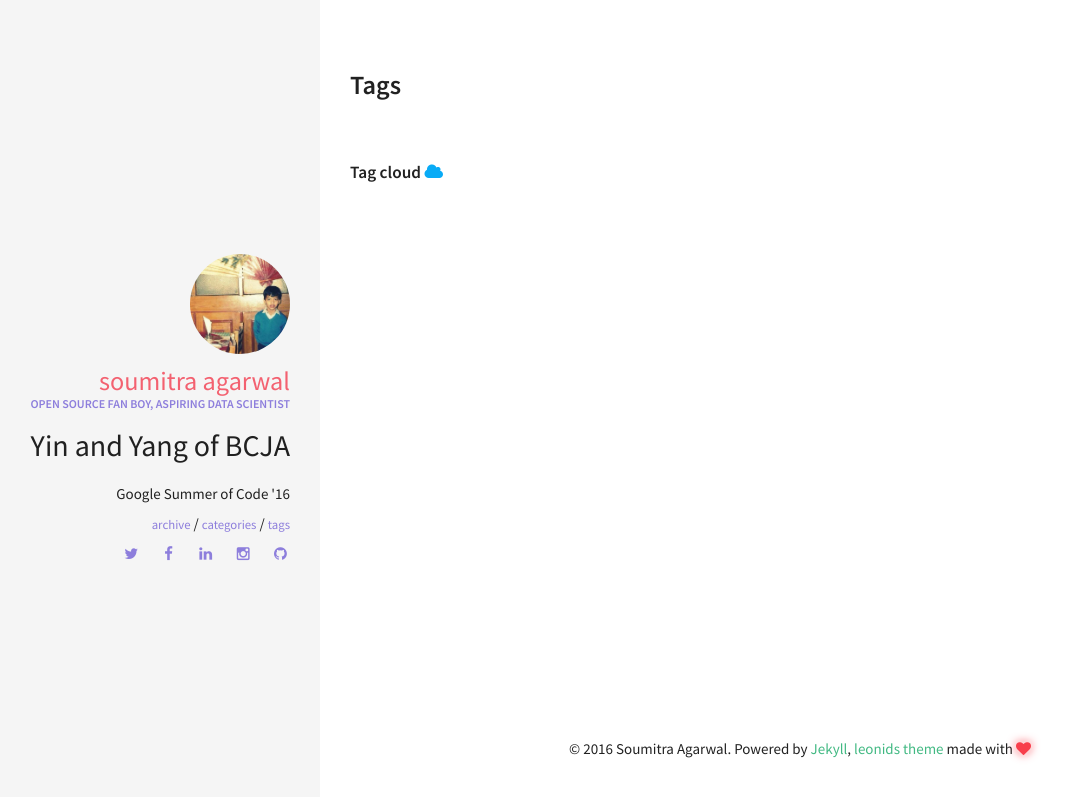
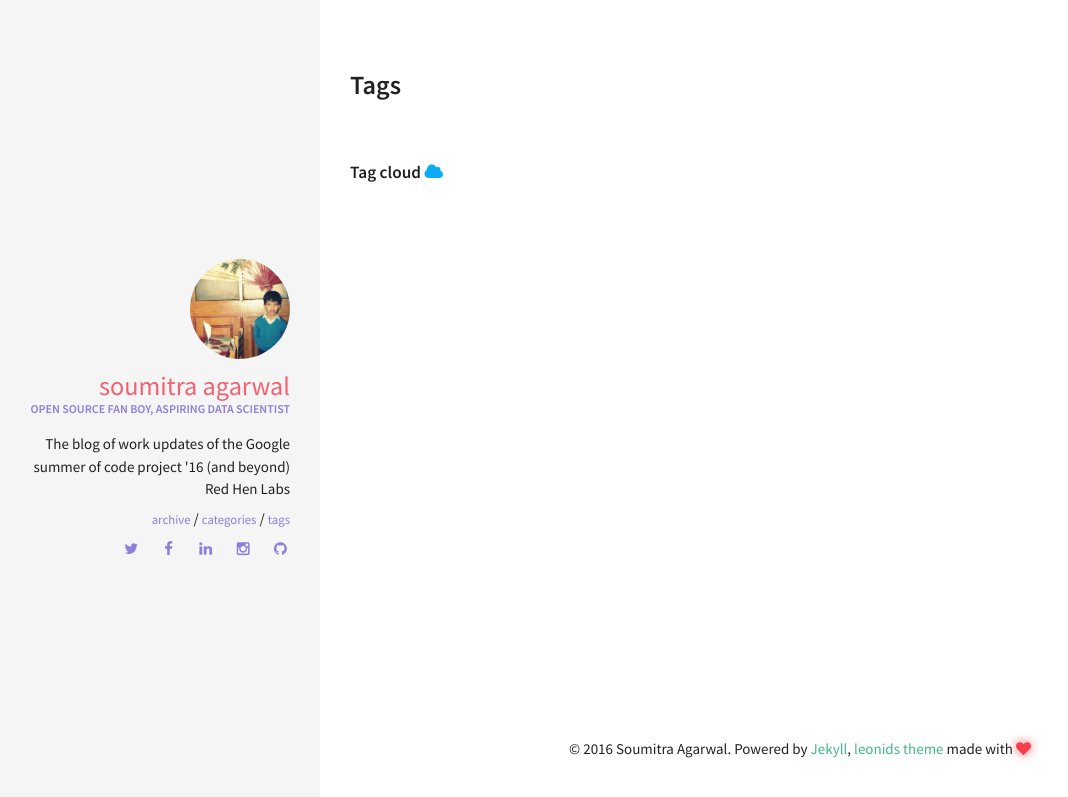
Before and after one commit to RedHenLab/BlendedJointAttention, a Jekyll site: the page built from tags.html, in a window 1280 px wide. Shown: the top 797 px of the page, without its empty margins (0-1068 px from the left). Built offline with Jekyll 4.4.1, drawn with Linux system fonts in a browser that asks for light colours.

Commit message:
Blog description update

```diff
--- a/_config.yml
+++ b/_config.yml
@@ -34,8 +34,8 @@ owner:
   name: Soumitra Agarwal
   avatar: avatar.jpg
   job: "Open source fan boy, Aspiring data scientist"
-  bio: "Yin and Yang of BCJA"
-  bio2: "Google Summer of Code '16"
+  # bio: "Yin and Yang of BCJA"
+  bio2: "The blog of work updates of the Google summer of code project '16 (and beyond) Red Hen Labs"
   email:
   disqus-shortname:
   twitter:  TheRealSoumitra
```
